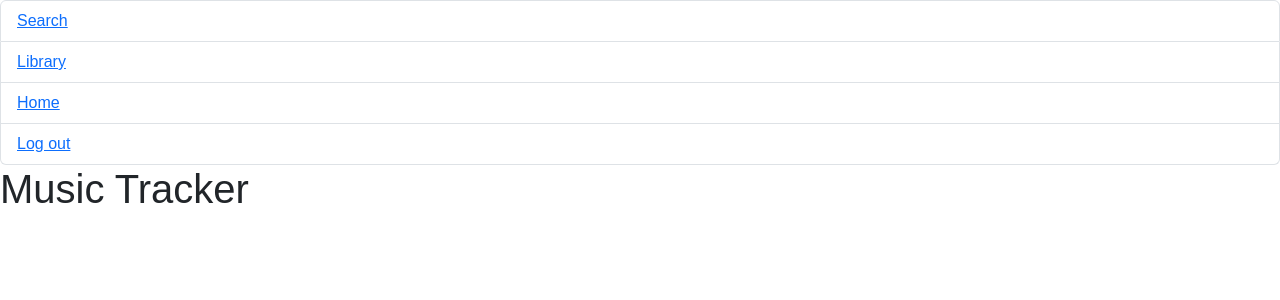
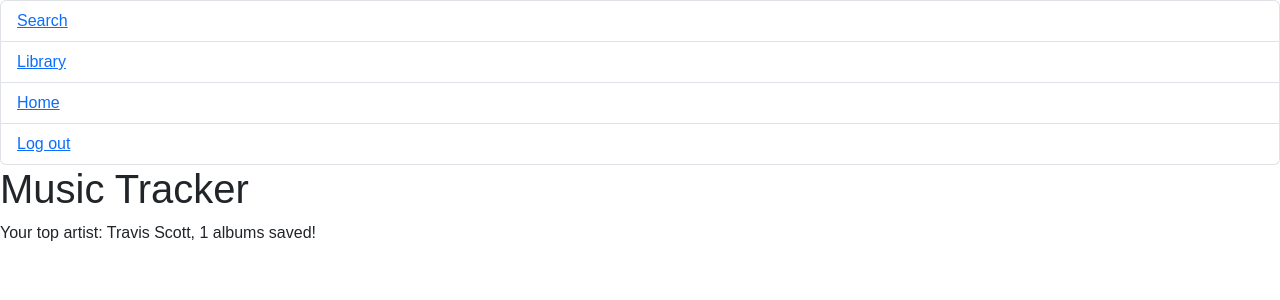
Before and after one commit to CaptainChicken12/music-tracker, a Flask app: page / in a window 1280 px wide. Shown: the top 300 px of the page. Run offline with Flask 3, Linux system fonts and the light colour scheme; a user stored in the database is signed in; data comes from the database, SQL or seed files in the repository.

Commit message:
added jinja to display favorite artist

```diff
--- a/templates/index.html
+++ b/templates/index.html
@@ -1,4 +1,9 @@
 {% extends "layout.html" %}
 {% block body %}
     <h1>Music Tracker</h1>
+    {% if fav_artist %}
+        <p>Your top artist: {{ fav_artist.artist }}, {{ fav_artist.count }} albums saved!</p>
+    {% else %}
+        <p>Start adding albums to see your favorite artist!</p>
+    {% endif %}
 {% endblock %}
```
